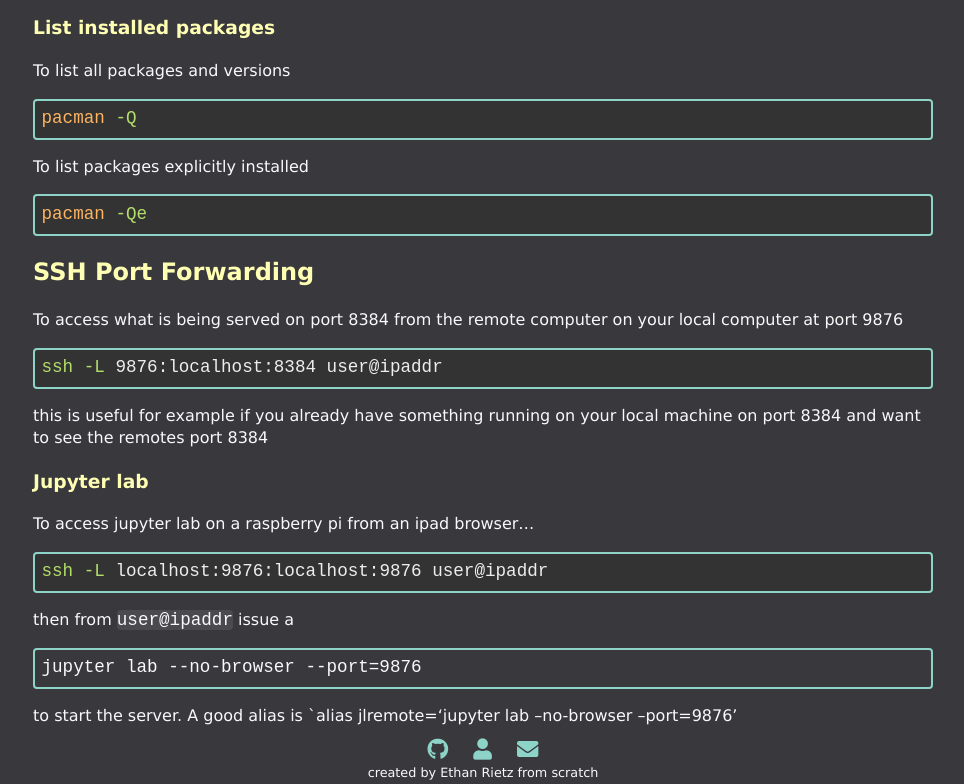
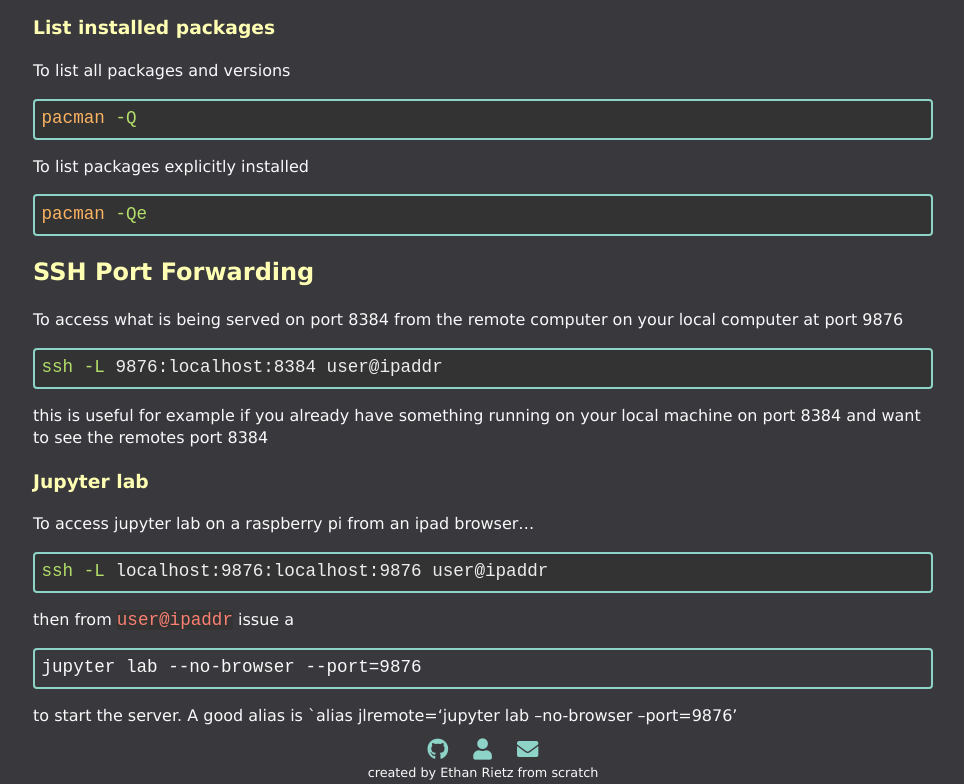
Before and after one commit to erietz/erietz.github.io, a website: page pages/command_line.html in a window 1280 px wide. Shown: the part 1083-1867 px from the top of the page, without its empty margins (157-1121 px from the left). Drawn offline with Linux system fonts and the light colour scheme.

Commit message:
color code so it is more visible

```diff
--- a/assets/css/master.css
+++ b/assets/css/master.css
@@ -48,7 +48,8 @@ body {
 /* inline source code */
 code {
   font-family: Ubuntu Mono, Courier New, monospace;
-  background-color: var(--grey60);
+  background-color: #333333;
+  color: var(--red);
   font-size: 110%;
   border-radius: 4px;
 }
@@ -65,6 +66,7 @@ pre {
 /* Do not put background color on code in preformatted blocks */
 pre code {
   background-color: unset;
+  color: unset;
 }
 
 .sourceCode {
```
